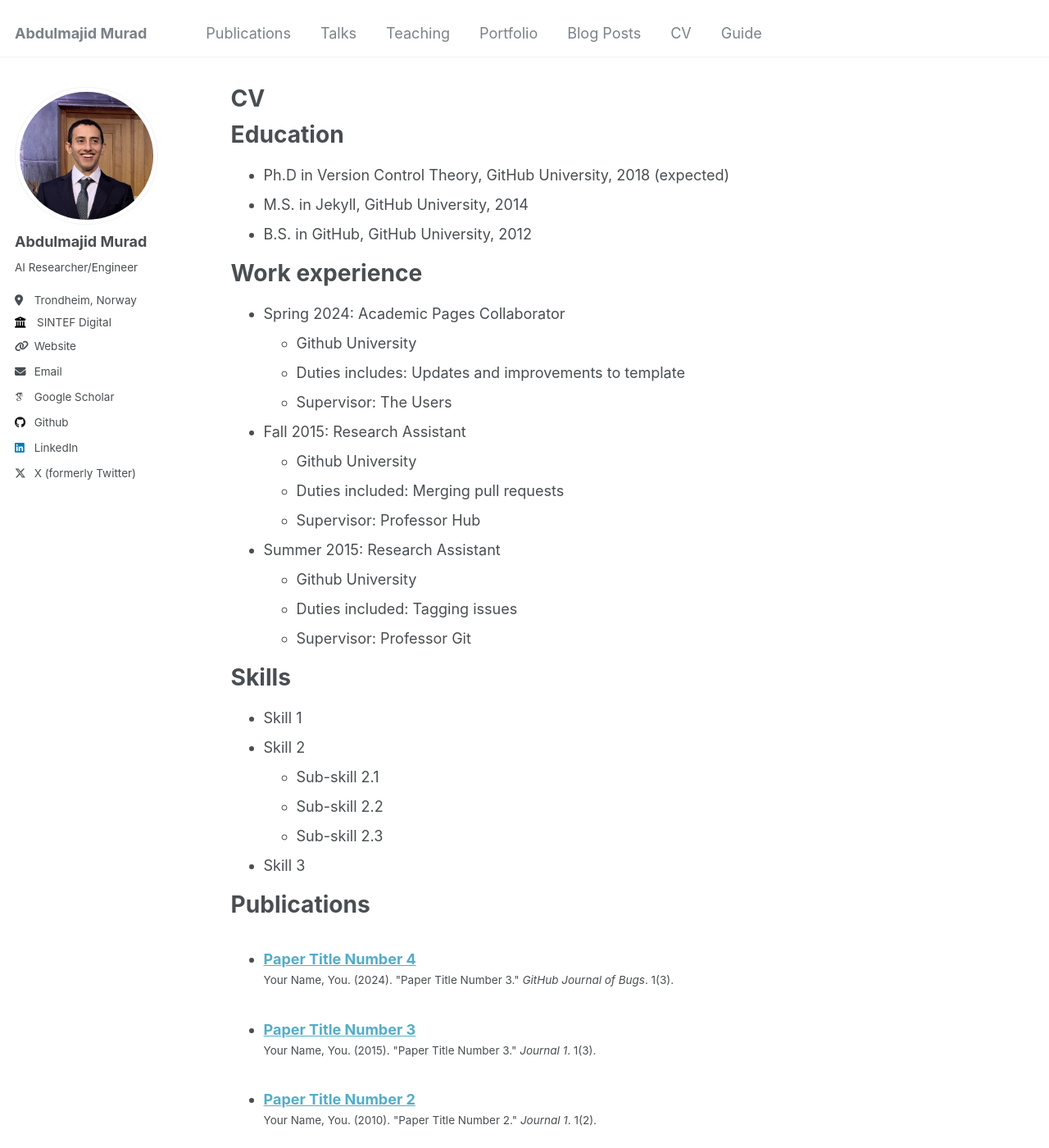
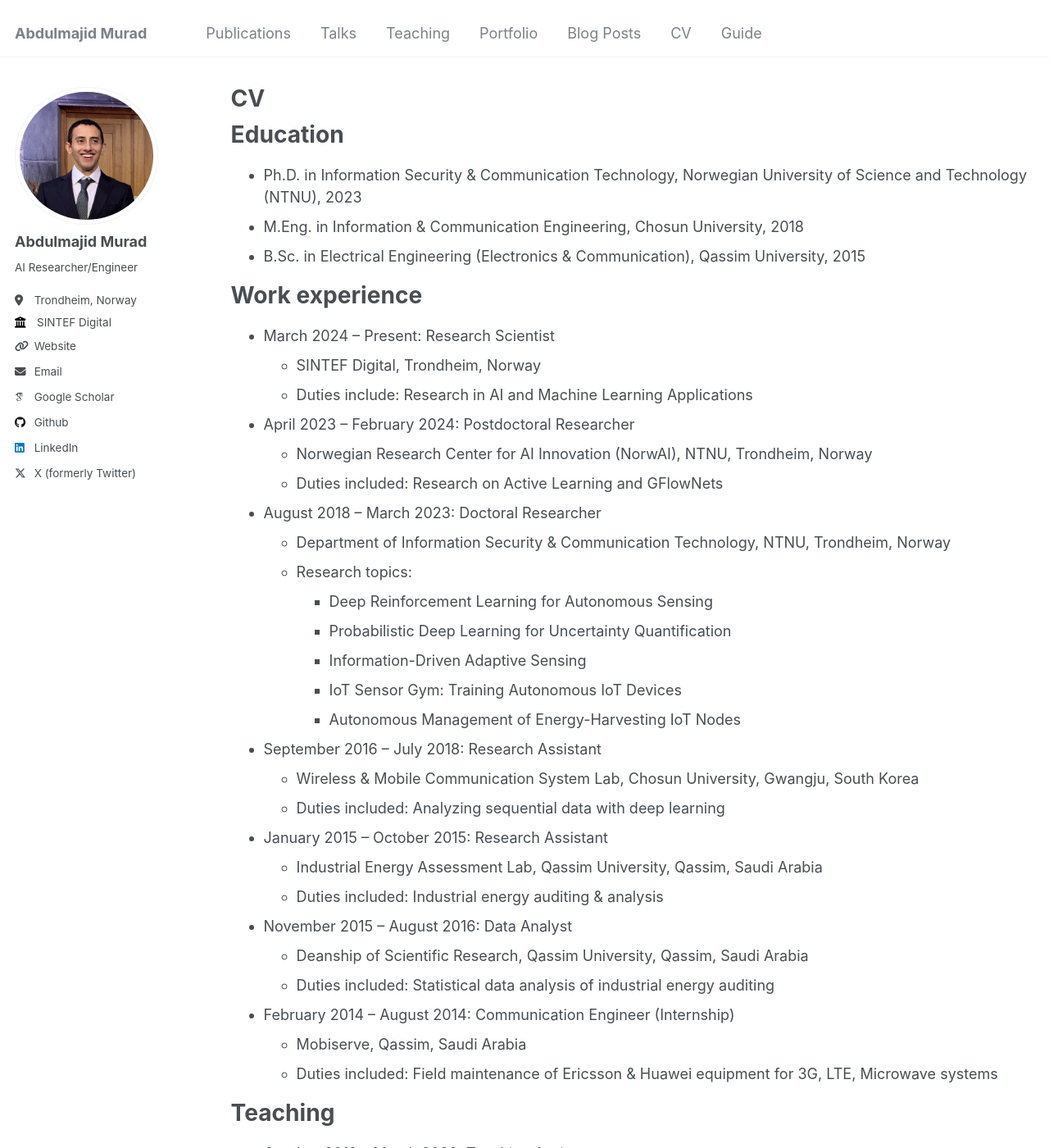
Before and after one commit to Abdulmajid-Murad/Abdulmajid-Murad.github.io, a Jekyll site: the page built from _pages/cv.md, in a window 1280 px wide and 1400 px high. Shown: the whole window at 82% size. Built offline with Jekyll 4.4.1, drawn with Linux system fonts in a browser that asks for light colours; some web fonts are replaced; some of the changed text lies outside the part shown.

Commit message:
update cv

```diff
--- a/_pages/cv.md
+++ b/_pages/cv.md
@@ -11,35 +11,60 @@
 
 Education
 ======
-* Ph.D in Version Control Theory, GitHub University, 2018 (expected)
-* M.S. in Jekyll, GitHub University, 2014
-* B.S. in GitHub, GitHub University, 2012
+* Ph.D. in Information Security & Communication Technology, Norwegian University of Science and Technology (NTNU), 2023
+* M.Eng. in Information & Communication Engineering, Chosun University, 2018
+* B.Sc. in Electrical Engineering (Electronics & Communication), Qassim University, 2015
+
 
 Work experience
 ======
-* Spring 2024: Academic Pages Collaborator
-  * Github University
-  * Duties includes: Updates and improvements to template
-  * Supervisor: The Users
+* March 2024 – Present: Research Scientist
+  * SINTEF Digital, Trondheim, Norway
+  * Duties include: Research in AI and Machine Learning Applications
 
-* Fall 2015: Research Assistant
-  * Github University
-  * Duties included: Merging pull requests
-  * Supervisor: Professor Hub
+* April 2023 – February 2024: Postdoctoral Researcher
+  * Norwegian Research Center for AI Innovation (NorwAI), NTNU, Trondheim, Norway
+  * Duties included: Research on Active Learning and GFlowNets
 
-* Summer 2015: Research Assistant
-  * Github University
-  * Duties included: Tagging issues
-  * Supervisor: Professor Git
+* August 2018 – March 2023: Doctoral Researcher
+  * Department of Information Security & Communication Technology, NTNU, Trondheim, Norway
+  * Research topics:
+    * Deep Reinforcement Learning for Autonomous Sensing
+    * Probabilistic Deep Learning for Uncertainty Quantification
+    * Information-Driven Adaptive Sensing
+    * IoT Sensor Gym: Training Autonomous IoT Devices
+    * Autonomous Management of Energy-Harvesting IoT Nodes
 
-Skills
+* September 2016 – July 2018: Research Assistant
+  * Wireless & Mobile Communication System Lab, Chosun University, Gwangju, South Korea
+  * Duties included: Analyzing sequential data with deep learning
+
+* January 2015 – October 2015: Research Assistant
+  * Industrial Energy Assessment Lab, Qassim University, Qassim, Saudi Arabia
+  * Duties included: Industrial energy auditing & analysis
+
+* November 2015 – August 2016: Data Analyst
+  * Deanship of Scientific Research, Qassim University, Qassim, Saudi Arabia
+  * Duties included: Statistical data analysis of industrial energy auditing
+
+* February 2014 – August 2014: Communication Engineer (Internship)
+  * Mobiserve, Qassim, Saudi Arabia
+  * Duties included: Field maintenance of Ericsson & Huawei equipment for 3G, LTE, Microwave systems
+
+Teaching
 ======
-* Skill 1
-* Skill 2
-  * Sub-skill 2.1
-  * Sub-skill 2.2
-  * Sub-skill 2.3
-* Skill 3
+* October 2019 – March 2023: Teaching Assistant
+  * Department of Information Security & Communication Technology, NTNU, Trondheim, Norway
+  * Course: TTM4200 – Computer Networks
+  * Responsibilities include: Development of lab projects on networking topics such as web servers, mail servers, socket programming, and network protocols
+
+Languages
+======
+* English: Fluent
+* Arabic: Native
+* Norwegian: Intermediate
+* Korean: Basic
+
 
 Publications
 ======
@@ -53,12 +78,35 @@
     {% include archive-single-talk-cv.html  %}
   {% endfor %}</ul>
 
-Teaching
+
+
+Software Skills
 ======
-  <ul>{% for post in site.teaching reversed %}
-    {% include archive-single-cv.html %}
-  {% endfor %}</ul>
 
-Service and leadership
-======
-* Currently signed in to 43 different slack teams
+- **Programming Languages:**
+  - ![Python](https://img.shields.io/badge/-Python-3776AB?logo=python&logoColor=white&style=flat) Python
+  - ![C++](https://img.shields.io/badge/-C++-00599C?logo=c%2B%2B&logoColor=white&style=flat) C++
+  - ![MATLAB](https://img.shields.io/badge/-MATLAB-0076A8?logo=Mathworks&logoColor=white&style=flat) MATLAB
+
+- **Deep Learning Frameworks:**
+  - ![PyTorch](https://img.shields.io/badge/-PyTorch-EE4C2C?logo=PyTorch&logoColor=white&style=flat) [PyTorch](https://pytorch.org/)
+  - ![TensorFlow](https://img.shields.io/badge/-TensorFlow-FF6F00?logo=TensorFlow&logoColor=white&style=flat) [TensorFlow](https://www.tensorflow.org/)
+  - ![JAX](https://img.shields.io/badge/-JAX-007DFF?style=flat) [JAX](https://jax.readthedocs.io/en/latest/)
+  - ![Pyro](https://img.shields.io/badge/-Pyro-1E1E1E?logo=Python&logoColor=white&style=flat) [Pyro](https://pyro.ai/)
+
+- **Tools & Technologies:**
+  - ![Linux](https://img.shields.io/badge/-Linux-FCC624?logo=Linux&logoColor=black&style=flat) Linux
+  - ![Bash](https://img.shields.io/badge/-Bash-4EAA25?logo=GNU%20Bash&logoColor=white&style=flat) Bash
+  - ![Docker](https://img.shields.io/badge/-Docker-2496ED?logo=Docker&logoColor=white&style=flat) Docker
+  - ![Git](https://img.shields.io/badge/-Git-F05032?logo=Git&logoColor=white&style=flat) Git
+  - ![OpenMP](https://img.shields.io/badge/-OpenMP-008000?style=flat) OpenMP
+  - ![Nginx](https://img.shields.io/badge/-Nginx-269539?logo=NGINX&logoColor=white&style=flat) Nginx
+  - ![MySQL](https://img.shields.io/badge/-MySQL-4479A1?logo=MySQL&logoColor=white&style=flat) MySQL
+  - ![OpenSSL](https://img.shields.io/badge/-OpenSSL-721412?style=flat) OpenSSL
+  - ![Bazel](https://img.shields.io/badge/-Bazel-76D04B?logo=Bazel&logoColor=white&style=flat) [Bazel](https://bazel.build/)
+  - ![JupyterHub](https://img.shields.io/badge/-JupyterHub-F37626?logo=Jupyter&logoColor=white&style=flat) [JupyterHub](https://jupyter.org/hub)
+  - ![Postfix](https://img.shields.io/badge/-Postfix-333333?style=flat) Postfix/Dovecot
+  - ![OpenStack](https://img.shields.io/badge/-OpenStack-ED1944?logo=OpenStack&logoColor=white&style=flat) OpenStack
+  - ![nftables](https://img.shields.io/badge/-nftables-8F00FF?style=flat) nftables
+  - ![FRR](https://img.shields.io/badge/-FRR-1F425F?style=flat) FRR
+  - ![WireGuard](https://img.shields.io/badge/-WireGuard-88171A?style=flat) WireGuard
```
